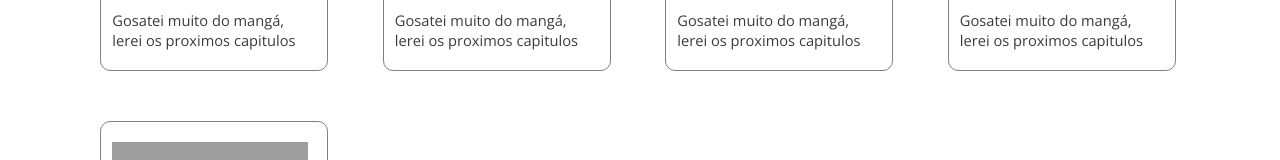
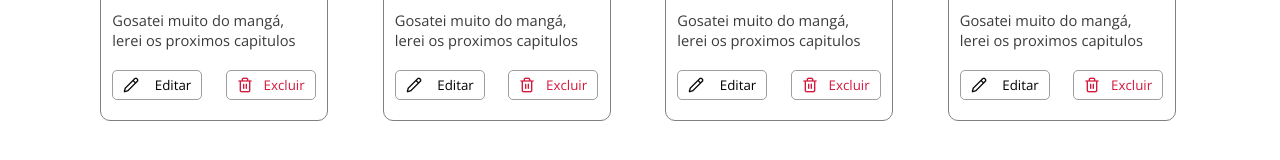
Before and after one commit to rafamoreira11/library-management, a React (Vite) app: page / in a window 1280 px wide. Shown: the part 745-905 px from the top of the page. Built offline with nearby package versions, Linux system fonts and the light colour scheme; grey boxes are pictures that could not be loaded.

Commit message:
Adicionando botões Editar e Excluir

```diff
--- a/src/components/main/books/index.jsx
+++ b/src/components/main/books/index.jsx
@@ -1,4 +1,5 @@
-
+import Trash from '../../../assets/trash.png'
+import Pen from '../../../assets/pen.png'
 
 function Books(){
 
@@ -15,6 +16,10 @@ function Books(){
                     <p className="book-status">Lido</p>
                     <p className="book-coment">Gosatei muito do mangá, lerei os proximos capitulos</p>
                 </div>
+                <div className="books-buttons">
+                    <button className="btn-edit-book"><img src={Pen} alt="" /> Editar</button>
+                    <button className="btn-remove-book"><img src={Trash} alt="" /> Excluir</button>
+                </div>
             </article>
             <article className='book-info-container'>
                 <div className='book-cover-container'>
@@ -25,6 +30,10 @@ function Books(){
                     <p className="book-autor">Gege Akutami</p>
                     <p className="book-status">Lido</p>
                     <p className="book-coment">Gosatei muito do mangá, lerei os proximos capitulos</p>
+                </div>
+                <div className="books-buttons">
+                    <button className="btn-edit-book"><img src={Pen} alt="" /> Editar</button>
+                    <button className="btn-remove-book"><img src={Trash} alt="" /> Excluir</button>
                 </div>
             </article>
             <article className='book-info-container'>
@@ -37,6 +46,10 @@ function Books(){
                     <p className="book-status">Lido</p>
                     <p className="book-coment">Gosatei muito do mangá, lerei os proximos capitulos</p>
                 </div>
+                <div className="books-buttons">
+                        <button className="btn-edit-book"><img src={Pen} alt="" /> Editar</button>
+                        <button className="btn-remove-book"><img src={Trash} alt="" /> Excluir</button>
+                </div>
             </article>
             <article className='book-info-container'>
                 <div className='book-cover-container'>
@@ -47,6 +60,10 @@ function Books(){
                     <p className="book-autor">Gege Akutami</p>
                     <p className="book-status">Lido</p>
                     <p className="book-coment">Gosatei muito do mangá, lerei os proximos capitulos</p>
+                </div>
+                <div className="books-buttons">
+                    <button className="btn-edit-book"><img src={Pen} alt="" /> Editar</button>
+                    <button className="btn-remove-book"><img src={Trash} alt="" /> Excluir</button>
                 </div>
             </article>
             <article className='book-info-container'>
@@ -59,6 +76,10 @@ function Books(){
                     <p className="book-status">Lido</p>
                     <p className="book-coment">Gosatei muito do mangá, lerei os proximos capitulos</p>
                 </div>
+                <div className="books-buttons">
+                    <button className="btn-edit-book"><img src={Pen} alt="" /> Editar</button>
+                    <button className="btn-remove-book"><img src={Trash} alt="" /> Excluir</button>
+                </div>
             </article>
 
 
--- a/src/components/main/main.css
+++ b/src/components/main/main.css
@@ -97,13 +97,41 @@
 
 .book-cover{
     height: 290px;
-    width: 196px;
+    width: 100%;
 }
 
 .book-title{
     font-size: 12pt;
 }
 
+.books-buttons{
+    margin-top: 20px;
+    display: flex;
+    align-items: center;
+    justify-content: space-between;
+    width: 90%;
+}
+
+.books-buttons button{
+    background: none;
+    border: 1px solid rgba(128, 128, 128, 0.76);
+    border-radius: 5px;
+    cursor: pointer;
+    display: flex;
+    align-items: center;
+    justify-content: space-between;
+    width: 90px;
+    height: 30px;
+    padding: 10px;
+}
+
+.books-buttons button:hover{
+    opacity: 0.8;
+}
+
+.btn-remove-book{
+    color: #D4183D;
+}
 
 @media screen and (max-width: 390px) {
     .search-conteiner{
```
Also changed, not shown: src/assets/pen.png (added), src/assets/trash.png (added).
